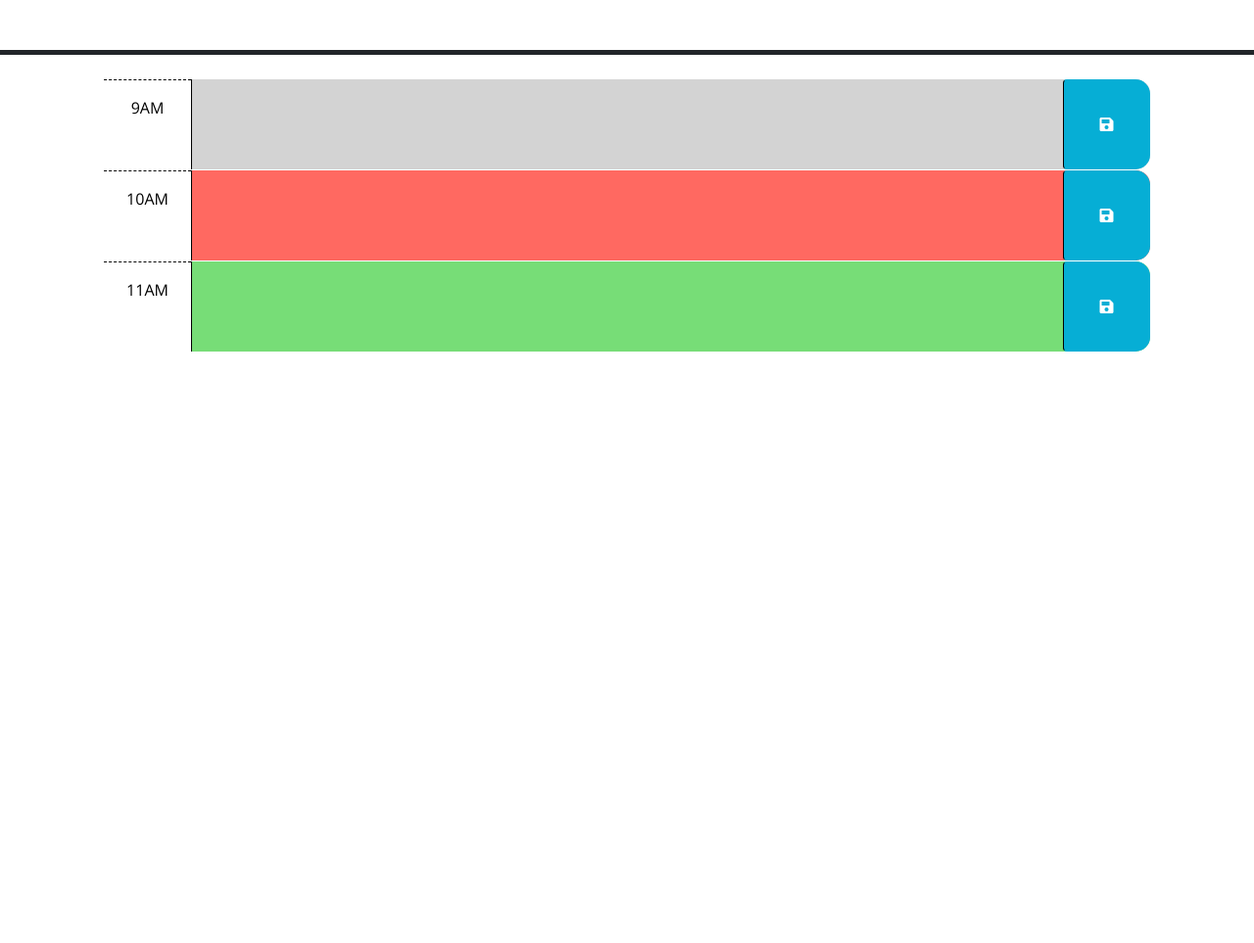
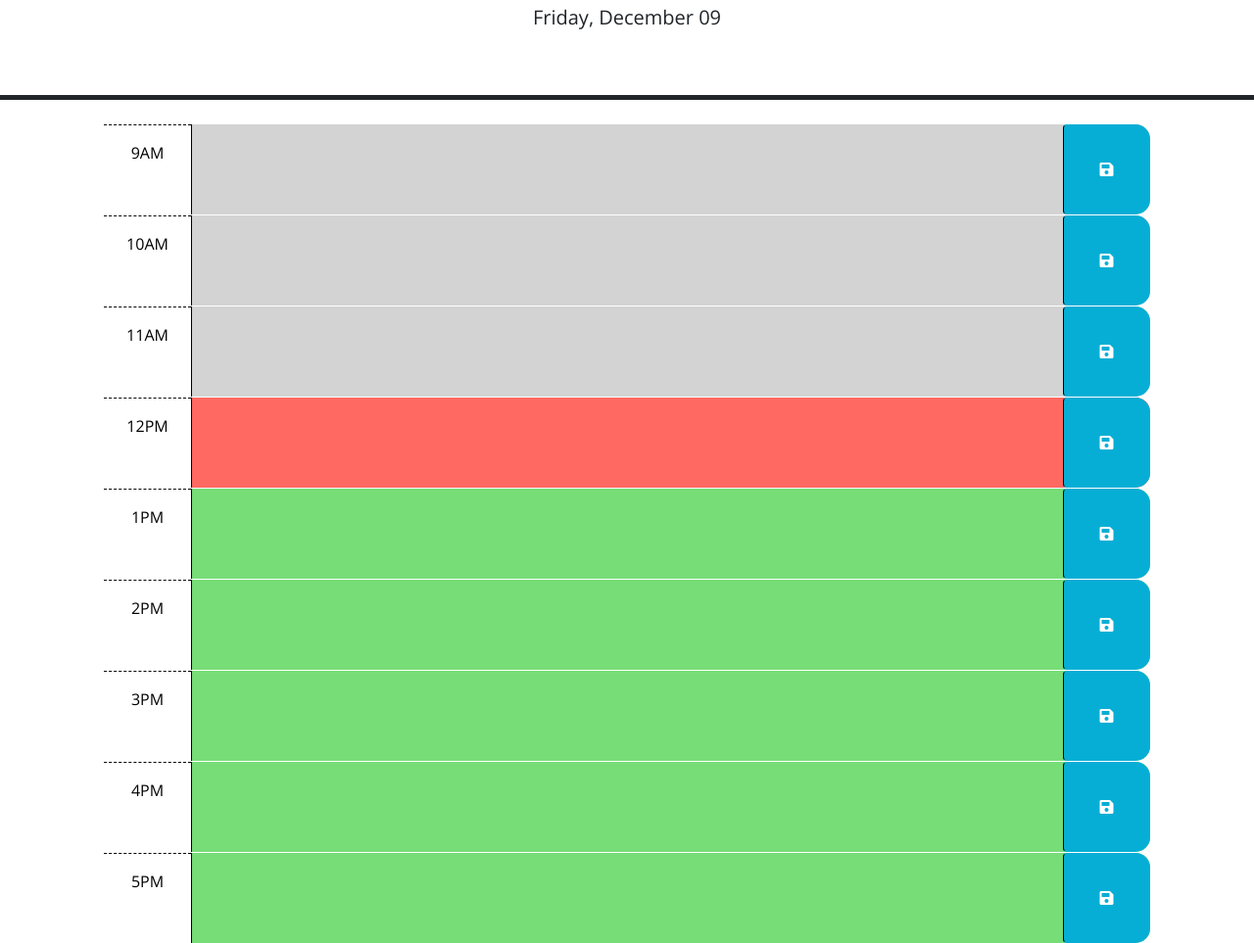
Before and after one commit to DuretiTilmo/Work-day-scheduler, a plain HTML site: page Develop/index.html in a window 1280 px wide. Shown: the part 176-1139 px from the top of the page at 98% size. Before the commit the page ends 800 px from the top, so only its background shows below. Drawn offline with nearby package versions, Linux system fonts and the light colour scheme.

Commit message:
multiple divs added on html and added listener for click events

```diff
--- a/Develop/index.html
+++ b/Develop/index.html
@@ -20,6 +20,13 @@
     />
     <link rel="stylesheet" href="style.css" />
     <title>Work Day Scheduler</title>
+
+    <script
+    src="https://cdn.jsdelivr.net/npm/dayjs@1.11.3/dayjs.min.js"
+    integrity="sha256-iu/zLUB+QgISXBLCW/mcDi/rnf4m4uEDO0wauy76x7U="
+    crossorigin="anonymous"
+  ></script>
+
   </head>
 
   <body>
@@ -38,7 +45,7 @@
         in the finished product. Remember to delete this comment once the
         code is implemented.
         -->
-
+  <!-- <div id = "hour"> -->
       <!-- Example of a past time block. The "past" class adds a gray background color. -->
       <div id="hour-9" class="row time-block past">
         <div class="col-2 col-md-1 hour text-center py-3">9AM</div>
@@ -49,7 +56,7 @@
       </div>
 
       <!-- Example of a a present time block. The "present" class adds a red background color. -->
-      <div id="hour-10" class="row time-block present">
+      <div id="hour-10" class="row time-block past">
         <div class="col-2 col-md-1 hour text-center py-3">10AM</div>
         <textarea class="col-8 col-md-10 description" rows="3"> </textarea>
         <button class="btn saveBtn col-2 col-md-1" aria-label="save">
@@ -58,7 +65,7 @@
       </div>
 
       <!-- Example of a future time block. The "future" class adds a green background color. -->
-      <div id="hour-11" class="row time-block future">
+      <div id="hour-11" class="row time-block past">
         <div class="col-2 col-md-1 hour text-center py-3">11AM</div>
         <textarea class="col-8 col-md-10 description" rows="3"> </textarea>
         <button class="btn saveBtn col-2 col-md-1" aria-label="save">
@@ -66,6 +73,54 @@
         </button>
       </div>
 
+      <div id="hour-12" class="row time-block present">
+        <div class="col-2 col-md-1 hour text-center py-3">12PM</div>
+        <textarea class="col-8 col-md-10 description" rows="3"> </textarea>
+        <button class="btn saveBtn col-2 col-md-1" aria-label="save">
+          <i class="fas fa-save" aria-hidden="true"></i>
+        </button>
+      </div>
+
+      <div id="hour-1" class="row time-block future">
+        <div class="col-2 col-md-1 hour text-center py-3">1PM</div>
+        <textarea class="col-8 col-md-10 description" rows="3"> </textarea>
+        <button class="btn saveBtn col-2 col-md-1" aria-label="save">
+          <i class="fas fa-save" aria-hidden="true"></i>
+        </button>
+      </div>
+
+      <div id="hour-2" class="row time-block future">
+        <div class="col-2 col-md-1 hour text-center py-3">2PM</div>
+        <textarea class="col-8 col-md-10 description" rows="3"> </textarea>
+        <button class="btn saveBtn col-2 col-md-1" aria-label="save">
+          <i class="fas fa-save" aria-hidden="true"></i>
+        </button>
+      </div>
+
+      <div id="hour-3" class="row time-block future">
+        <div class="col-2 col-md-1 hour text-center py-3">3PM</div>
+        <textarea class="col-8 col-md-10 description" rows="3"> </textarea>
+        <button class="btn saveBtn col-2 col-md-1" aria-label="save">
+          <i class="fas fa-save" aria-hidden="true"></i>
+        </button>
+      </div>
+
+      <div id="hour-4" class="row time-block future">
+        <div class="col-2 col-md-1 hour text-center py-3">4PM</div>
+        <textarea class="col-8 col-md-10 description" rows="3"> </textarea>
+        <button class="btn saveBtn col-2 col-md-1" aria-label="save">
+          <i class="fas fa-save" aria-hidden="true"></i>
+        </button>
+      </div>
+
+      <div id="hour-5" class="row time-block future">
+        <div class="col-2 col-md-1 hour text-center py-3">5PM</div>
+        <textarea class="col-8 col-md-10 description" rows="3"> </textarea>
+        <button class="btn saveBtn col-2 col-md-1" aria-label="save">
+          <i class="fas fa-save" aria-hidden="true"></i>
+        </button>
+      </div>
+    <!-- </div> -->
     <script src="https://code.jquery.com/jquery-3.4.1.min.js"></script>
     <script
       src="https://cdn.jsdelivr.net/npm/dayjs@1.11.3/dayjs.min.js"
--- a/Develop/script.js
+++ b/Develop/script.js
@@ -1,8 +1,30 @@
 // Wrap all code that interacts with the DOM in a call to jQuery to ensure that
 // the code isn't run until the browser has finished rendering all the elements
 // in the html.
-$(function () {
-  // TODO: Add a listener for click events on the save button. This code should
+
+var currentTimeEl = $('.present');
+var pastTimeEl = document.querySelector('.past');
+var futureTimeEl = document.querySelector('.future');
+var saveBtn = document.querySelector('.saveBtn');
+var textEl = document.querySelector('.description');
+var blockTimeEl = $('.time-block');
+
+var today = dayjs();
+
+$('#currentDay').text(today.format('dddd, MMMM DD'));
+
+
+// Add Event Listener to the button
+$(".saveBtn").on("click", function() {
+var input = $(this).siblings(".description").val();
+var time = $(this).parent().attr("id");
+
+// saving event to local storage
+localStorage.setItem(time, input);
+})
+
+
+// TODO: Add a listener for click events on the save button. This code should
   // use the id in the containing time-block as a key to save the user input in
   // local storage. HINT: What does `this` reference in the click listener
   // function? How can DOM traversal be used to get the "hour-x" id of the
@@ -20,4 +42,3 @@ $(function () {
   // attribute of each time-block be used to do this?
   //
   // TODO: Add code to display the current date in the header of the page.
-});
```
